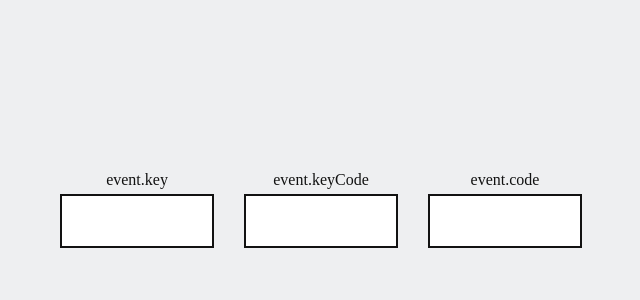
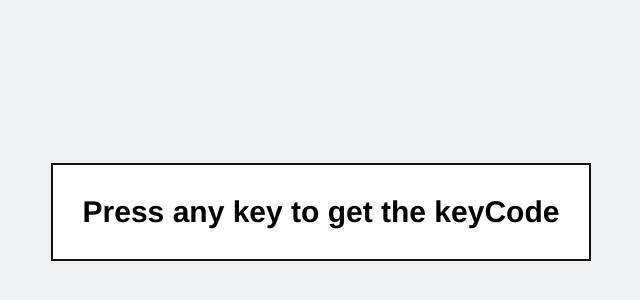
Before and after one commit to isnekki/EventKeycodes, a plain HTML site: page index.html in a window 1280 px wide. Shown: the part 188-488 px from the top of the page, without its empty margins (319-959 px from the left). Drawn offline with Linux system fonts and the light colour scheme.

Commit message:
finish functionality

```diff
--- a/index.html
+++ b/index.html
@@ -9,14 +9,17 @@
 </head>
 <body>
     <div class="container">
-        <div class="block">
+        <div class="initialBlock visible">
+            <h1>Press any key to get the keyCode</h1>
+        </div>
+        <div class="block invisible">
             <label for="key">event.key</label>
             <span id="key"></span>
         </div>
-        <div class="block">
+        <div class="block invisible">
             <label for="keyCode">event.keyCode</label>
             <span id="keyCode"></span>
-        </div><div class="block">
+        </div><div class="block invisible">
             <label for="code">event.code</label>
             <span id="code"></span>
         </div>
```
